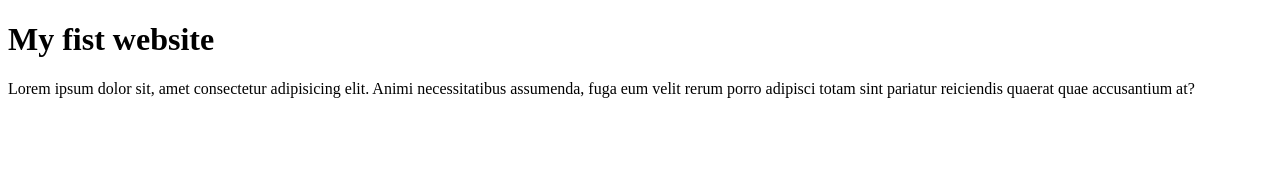
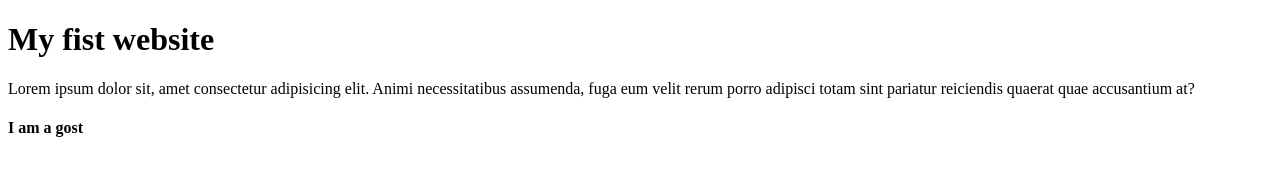
Before and after one commit to mdaktaruzzamanapple/my-fist-website, a plain HTML site: page index.html in a window 1280 px wide. Drawn offline with Linux system fonts and the light colour scheme.

Commit message:
gost added

```diff
--- a/index.html
+++ b/index.html
@@ -8,5 +8,6 @@
 <body>
     <h1>My fist website </h1>
     <p>Lorem ipsum dolor sit, amet consectetur adipisicing elit. Animi necessitatibus assumenda, fuga eum velit rerum porro adipisci totam sint pariatur reiciendis quaerat quae accusantium at?</p>
+    <h4>I am a gost </h4>
 </body>
 </html>
```
